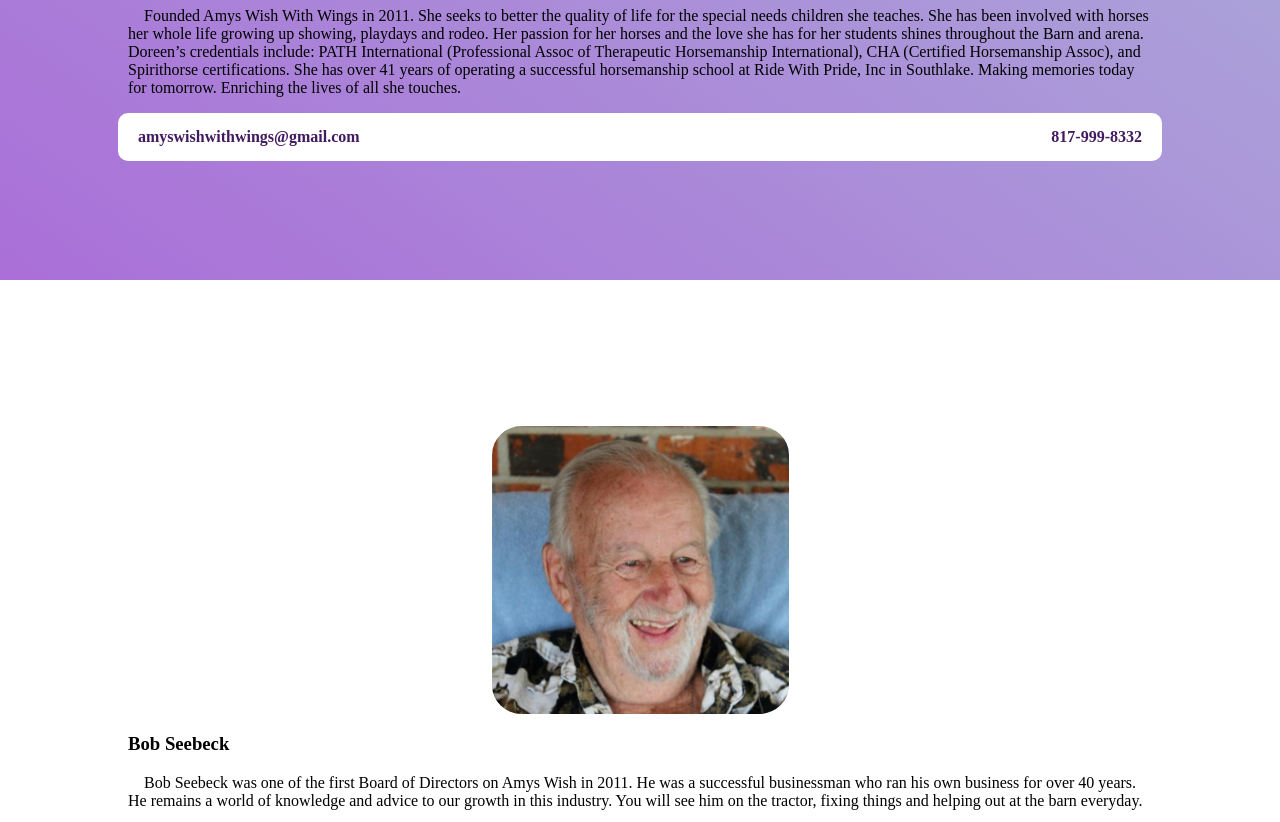
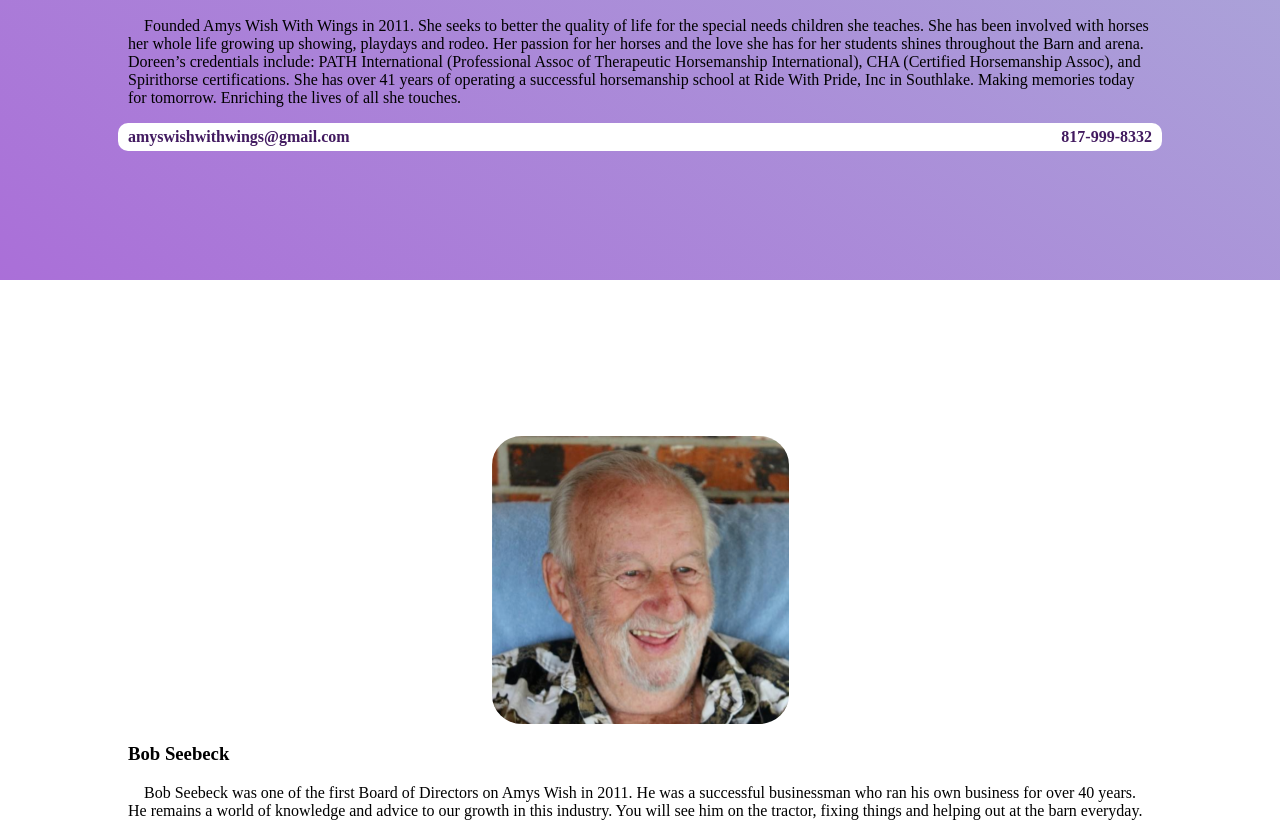
Before and after one commit to rjames187/amys-wish-with-wings-website, a React (Create React App) app in the folder client/: page /about in a window 1280 px wide. Shown: the part 1260-2082 px from the top of the page. Built offline with nearby package versions, Linux system fonts and the light colour scheme.

Commit message:
remove margin from anchors with link class

```diff
--- a/client/src/Pages/AWC/AWC.css
+++ b/client/src/Pages/AWC/AWC.css
@@ -43,7 +43,7 @@
 }
 
 .link {
-    margin: 10px;
+    margin: 0px;
     text-decoration: none;
     color: #421a60;
     font-weight: 700;
```
